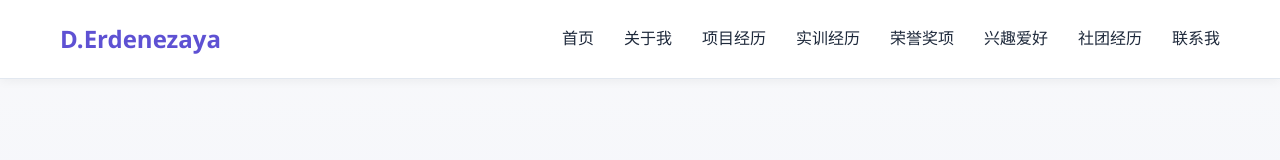
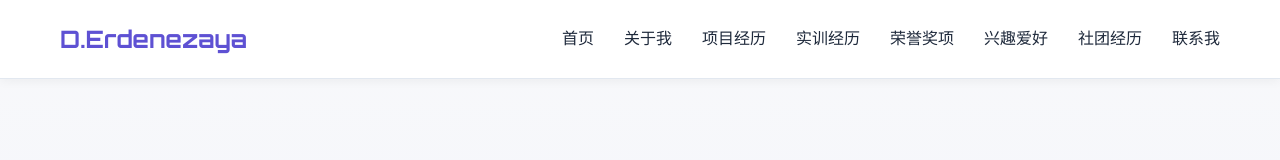
Before and after one commit to erdenezaya123/erdenezaya123.github.io, a plain HTML site: page index.html in a window 1280 px wide. Shown: the top 160 px of the page. Drawn offline with Linux system fonts and the light colour scheme; some packages are replaced by stand-ins of ours; a script that the page names is missing.

Commit message:
Update index.html
Signed-off-by: erdenezaya <150843327+erdenezaya123@users.noreply.github.com>

```diff
--- a/index.html
+++ b/index.html
@@ -110,6 +110,7 @@
             font-size: 24px;
             font-weight: 700;
             color: var(--secondary);
+            font-family: 'Orbitron', sans-serif;
         }
 
         .nav-links {
```
